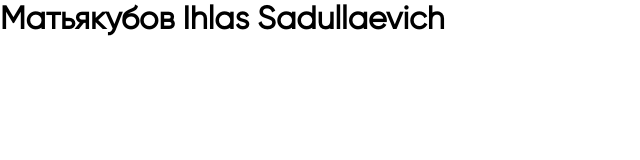
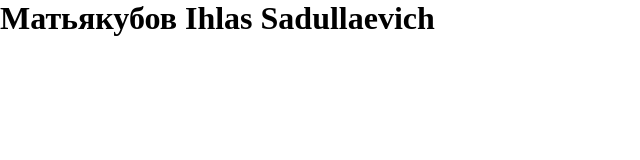
Before and after one commit to yuska75/my, a plain HTML site: page index.html in a window 1280 px wide. Shown: the whole page, without its empty margins (0-640 px from the left). Drawn offline with Linux system fonts and the light colour scheme.

Commit message:
add js file 2

```diff
--- a/style.css
+++ b/style.css
@@ -45,7 +45,3 @@ h1 h2 h3 h4 h5 h6{font-size: inherit; font-weight: 400;}
 	font-weight: normal;
 	font-style: normal;
 }
-
-h1{
-  font-family: 'Conv_gilroy-regular';
-}
```
Also changed, not shown: index.html (+6 -0 lines).
